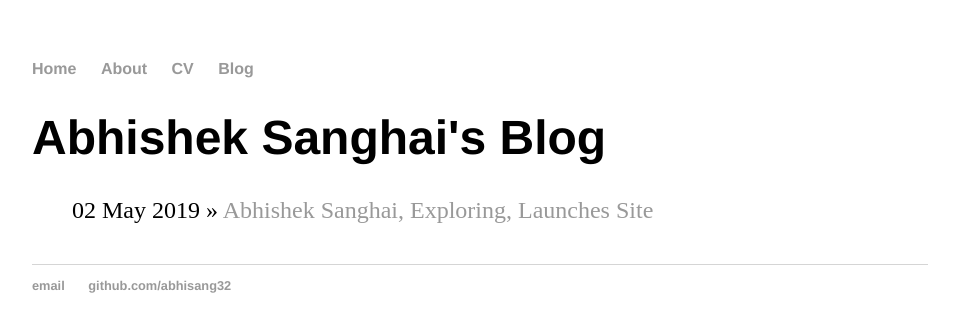
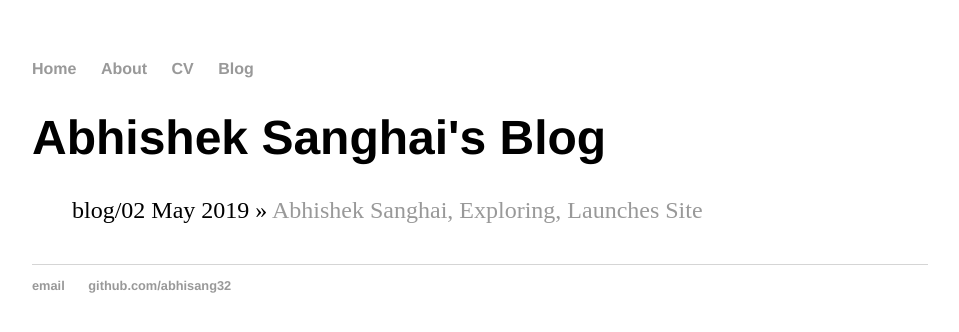
Before and after one commit to abhisheksanghai/abhisheksanghai.github.io, a Jekyll site: the page built from blog/index.html, in a window 1280 px wide. Shown: the top 332 px of the page, without its empty margins (160-1119 px from the left). Built offline with Jekyll 4.4.1, drawn with Linux system fonts in a browser that asks for light colours.

Commit message:
Update index.html

```diff
--- a/blog/index.html
+++ b/blog/index.html
@@ -6,6 +6,6 @@ title: Abhishek Sanghai's Blog
 	<ul class="posts">
 
 	  {% for post in site.posts %}
-	    <li><span>{{ post.date | date_to_string }}</span> » <a href="{{ post.url }}" title="{{ post.title }}">{{ post.title }}</a></li>
+	    <li><span>blog/{{ post.date | date_to_string }}</span> » <a href="{{ post.url }}" title="{{ post.title }}">{{ post.title }}</a></li>
 	  {% endfor %}
 	</ul>
```
